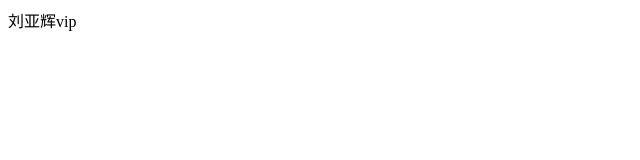
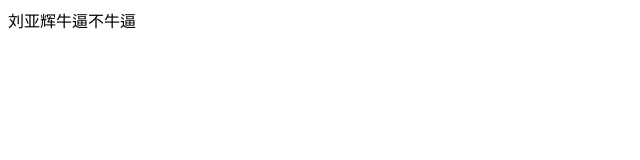
Before and after one commit to liuyahui89358/liuyahui89358.github.io, a plain HTML site: page index.html in a window 1280 px wide. Shown: the full height of the page, 0-640 px from the left. Drawn offline with Linux system fonts and the light colour scheme.

Commit message:
Update index.html

```diff
--- a/index.html
+++ b/index.html
@@ -16,6 +16,6 @@
 <link href="" rel="stylesheet" />
 </head>
 <body>
-    刘亚辉vip
+    刘亚辉牛逼不牛逼
 </body>
 </html>
```
